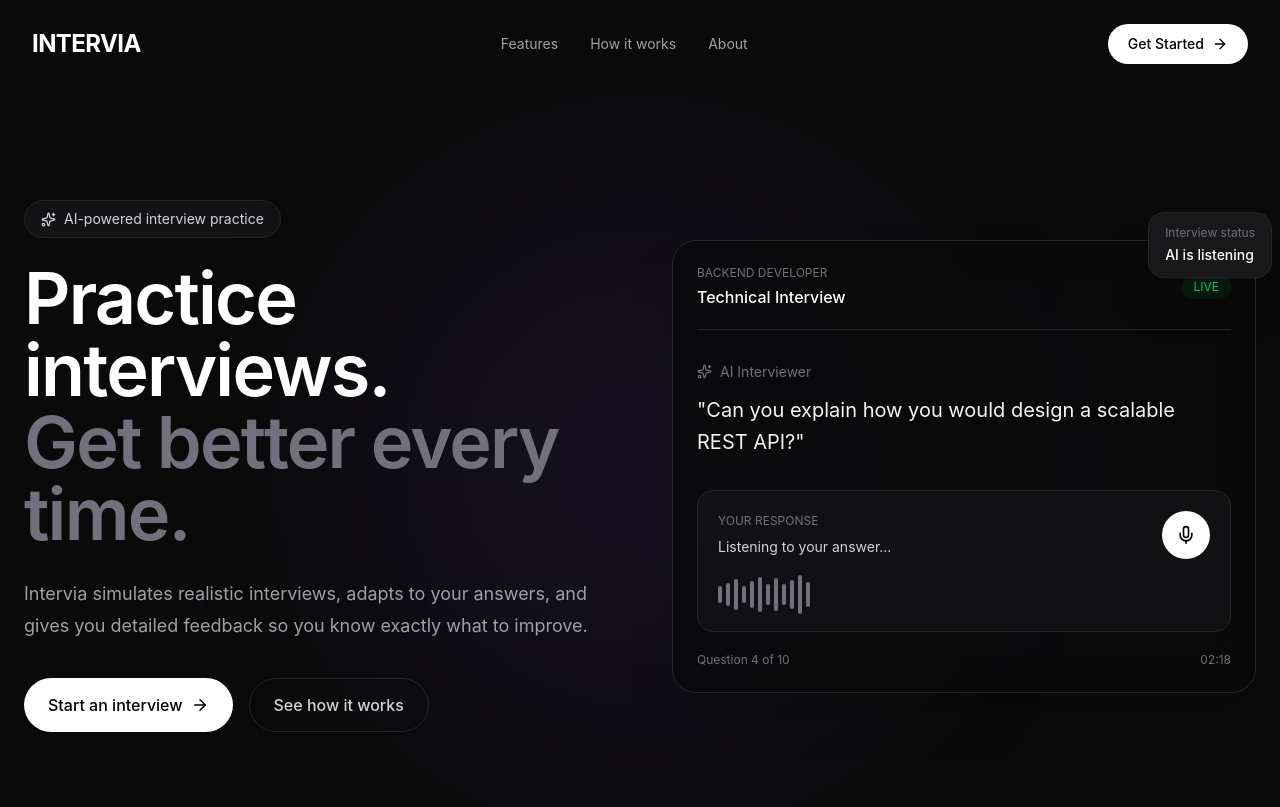
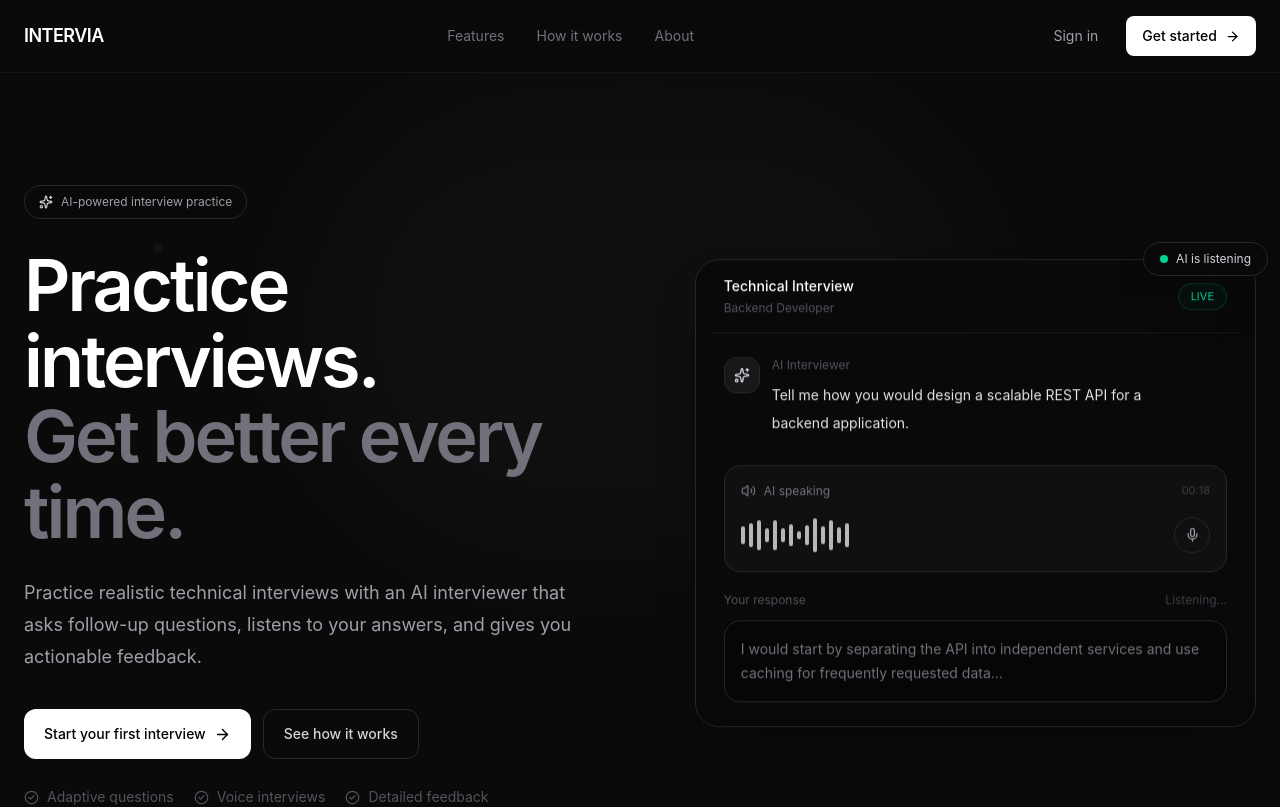
Before and after one commit to rudrapahune-dev/intervia, a React app in the folder frontend/: page / in a window 1280 px wide. Shown: the top 807 px of the page. Built offline with nearby package versions, Linux system fonts and the light colour scheme; the HTML template or start-up script is replaced by a standard one.

Commit message:
feat: connect landing CTAs to authentication flow

```diff
--- a/frontend/src/components/Hero.jsx
+++ b/frontend/src/components/Hero.jsx
@@ -1,13 +1,84 @@
-import { ArrowRight, Mic, Sparkles } from "lucide-react";
+import { useNavigate } from "react-router-dom";
 import { motion } from "framer-motion";
+import {
+  ArrowRight,
+  CheckCircle2,
+  Mic,
+  Sparkles,
+  Volume2,
+} from "lucide-react";
+
+function Waveform() {
+  const bars = [10, 18, 28, 16, 35, 22, 30, 14, 26, 38, 20, 30, 16, 24];
+
+  return (
+    <div className="flex h-10 items-center gap-1">
+      {bars.map((height, index) => (
+        <motion.span
+          key={index}
+          className="w-1 rounded-full bg-white/70"
+          animate={{
+            height: [height, Math.max(8, height - 8), height + 8, height],
+          }}
+          transition={{
+            duration: 1.1,
+            repeat: Infinity,
+            delay: index * 0.06,
+            ease: "easeInOut",
+          }}
+        />
+      ))}
+    </div>
+  );
+}
 
 function Hero() {
+  const navigate = useNavigate();
+
+const handleStartInterview = () => {
+  const token = localStorage.getItem("intervia_token");
+
+  if (token) {
+    navigate("/interview/setup");
+  } else {
+    navigate("/register");
+  }
+};
   return (
-    <section className="relative overflow-hidden px-6 py-20 md:py-28">
-      {/* Background glow */}
-      <div className="pointer-events-none absolute left-1/2 top-1/2 h-[500px] w-[500px] -translate-x-1/2 -translate-y-1/2 rounded-full bg-violet-500/10 blur-[120px]" />
+    <section className="relative overflow-hidden px-6 pb-24 pt-20 md:pb-32 md:pt-28">
+      {/* Ambient background */}
+      <div className="pointer-events-none absolute inset-0">
+        <div className="absolute left-1/2 top-0 h-[500px] w-[700px] -translate-x-1/2 rounded-full bg-white/[0.025] blur-3xl" />
 
-      <div className="relative mx-auto grid max-w-7xl items-center gap-16 lg:grid-cols-2">
+        <motion.div
+          className="absolute left-[12%] top-[20%] h-2 w-2 rounded-full bg-white/20"
+          animate={{
+            y: [0, -18, 0],
+            opacity: [0.2, 0.7, 0.2],
+          }}
+          transition={{
+            duration: 3,
+            repeat: Infinity,
+            ease: "easeInOut",
+          }}
+        />
+
+        <motion.div
+          className="absolute right-[15%] top-[35%] h-1.5 w-1.5 rounded-full bg-white/15"
+          animate={{
+            y: [0, 15, 0],
+            opacity: [0.15, 0.6, 0.15],
+          }}
+          transition={{
+            duration: 4,
+            repeat: Infinity,
+            ease: "easeInOut",
+          }}
+        />
+      </div>
+
+      <div className="relative mx-auto max-w-7xl">
+        <div className="grid items-center gap-16 lg:grid-cols-[1fr_0.95fr] lg:gap-20">
 
           {/* LEFT */}
           <motion.div
@@ -15,140 +86,181 @@ function Hero() {
             animate={{ opacity: 1, y: 0 }}
             transition={{ duration: 0.7 }}
           >
-          <div className="mb-6 inline-flex items-center gap-2 rounded-full border border-zinc-800 bg-zinc-900/70 px-4 py-2 text-sm text-zinc-300">
-            <Sparkles size={15} />
+            {/* Badge */}
+            <motion.div
+              initial={{ opacity: 0, y: 10 }}
+              animate={{ opacity: 1, y: 0 }}
+              transition={{ delay: 0.1, duration: 0.5 }}
+              className="mb-7 inline-flex items-center gap-2 rounded-full border border-zinc-800 bg-zinc-950/80 px-3.5 py-2 text-xs text-zinc-400"
+            >
+              <Sparkles size={14} className="text-zinc-300" />
               AI-powered interview practice
-          </div>
+            </motion.div>
 
-          <h1 className="text-5xl font-semibold tracking-tight sm:text-6xl lg:text-7xl">
+            <h1 className="max-w-3xl text-5xl font-semibold leading-[1.05] tracking-[-0.04em] text-white sm:text-6xl lg:text-7xl">
               Practice interviews.
               <br />
-
               <span className="text-zinc-500">
                 Get better every time.
               </span>
             </h1>
 
-          <p className="mt-7 max-w-xl text-lg leading-8 text-zinc-400">
-            Intervia simulates realistic interviews, adapts to your answers,
-            and gives you detailed feedback so you know exactly what to improve.
+            <p className="mt-7 max-w-xl text-base leading-8 text-zinc-400 md:text-lg">
+              Practice realistic technical interviews with an AI interviewer
+              that asks follow-up questions, listens to your answers, and
+              gives you actionable feedback.
             </p>
 
-          <div className="mt-9 flex flex-col gap-4 sm:flex-row">
-            <button className="flex items-center justify-center gap-2 rounded-full bg-white px-6 py-3.5 font-medium text-black transition hover:scale-[1.02] hover:bg-zinc-200">
-              Start an interview
-              <ArrowRight size={18} />
+            {/* CTA */}
+            <div className="mt-9 flex flex-col gap-3 sm:flex-row">
+             <button
+  type="button"
+  onClick={handleStartInterview}
+  className="group inline-flex items-center justify-center gap-2 rounded-xl bg-white px-5 py-3.5 text-sm font-medium text-black transition hover:bg-zinc-200"
+>
+  Start your first interview
+
+  <ArrowRight
+    size={17}
+    className="transition-transform duration-200 group-hover:translate-x-1"
+  />
 </button>
 
-            <button className="rounded-full border border-zinc-800 px-6 py-3.5 font-medium text-zinc-300 transition hover:border-zinc-600 hover:text-white">
+              <a
+                href="#how-it-works"
+                className="inline-flex items-center justify-center rounded-xl border border-zinc-800 px-5 py-3.5 text-sm font-medium text-zinc-300 transition hover:border-zinc-700 hover:text-white"
+              >
                 See how it works
-            </button>
+              </a>
+            </div>
+
+            {/* Trust line */}
+            <div className="mt-7 flex flex-wrap items-center gap-x-5 gap-y-2 text-sm text-zinc-600">
+              <span className="flex items-center gap-2">
+                <CheckCircle2 size={15} />
+                Adaptive questions
+              </span>
+
+              <span className="flex items-center gap-2">
+                <CheckCircle2 size={15} />
+                Voice interviews
+              </span>
+
+              <span className="flex items-center gap-2">
+                <CheckCircle2 size={15} />
+                Detailed feedback
+              </span>
             </div>
           </motion.div>
 
-        {/* RIGHT — INTERVIEW CARD */}
+          {/* RIGHT — INTERACTIVE PREVIEW */}
           <motion.div
-          initial={{ opacity: 0, x: 40 }}
-          animate={{ opacity: 1, x: 0 }}
+            initial={{ opacity: 0, x: 30, scale: 0.97 }}
+            animate={{ opacity: 1, x: 0, scale: 1 }}
             transition={{ duration: 0.8, delay: 0.15 }}
             className="relative"
           >
             {/* Floating badge */}
             <motion.div
-            animate={{ y: [0, -8, 0] }}
+              initial={{ opacity: 0, y: 10 }}
+              animate={{ opacity: 1, y: 0 }}
+              transition={{ delay: 0.9, duration: 0.5 }}
+              className="absolute -right-3 -top-5 z-10 hidden rounded-full border border-zinc-800 bg-zinc-950 px-4 py-2 text-xs text-zinc-300 shadow-2xl sm:flex sm:items-center sm:gap-2"
+            >
+              <span className="h-2 w-2 animate-pulse rounded-full bg-emerald-400" />
+              AI is listening
+            </motion.div>
+
+            <motion.div
+              animate={{
+                y: [0, -6, 0],
+              }}
               transition={{
-              duration: 4,
+                duration: 5,
                 repeat: Infinity,
                 ease: "easeInOut",
               }}
-            className="absolute -right-4 -top-5 z-10 rounded-2xl border border-zinc-800 bg-zinc-900 px-4 py-3 shadow-2xl"
+              className="rounded-3xl border border-zinc-800 bg-zinc-950/90 p-4 shadow-2xl shadow-black/30 backdrop-blur-xl"
             >
-            <p className="text-xs text-zinc-500">Interview status</p>
-            <p className="mt-1 text-sm font-medium text-white">
-              AI is listening
-            </p>
-          </motion.div>
-
-          {/* Main card */}
-          <div className="rounded-3xl border border-zinc-800 bg-zinc-950/90 p-6 shadow-2xl backdrop-blur-xl">
-
-            {/* Header */}
-            <div className="flex items-center justify-between border-b border-zinc-800 pb-5">
+              {/* Top bar */}
+              <div className="flex items-center justify-between border-b border-zinc-900 px-3 pb-4">
                 <div>
-                <p className="text-xs text-zinc-500">
-                  BACKEND DEVELOPER
+                  <p className="text-sm font-medium text-white">
+                    Technical Interview
                   </p>
 
-                <p className="mt-1 font-medium">
-                  Technical Interview
+                  <p className="mt-1 text-xs text-zinc-600">
+                    Backend Developer
                   </p>
                 </div>
 
-              <div className="rounded-full bg-green-500/10 px-3 py-1 text-xs text-green-400">
+                <div className="rounded-full border border-emerald-500/20 bg-emerald-500/5 px-3 py-1 text-[11px] text-emerald-400">
                   LIVE
                 </div>
               </div>
 
-            {/* AI question */}
-            <div className="py-8">
-              <div className="mb-3 flex items-center gap-2 text-sm text-zinc-500">
-                <Sparkles size={15} />
-                AI Interviewer
+              {/* AI message */}
+              <div className="px-3 pt-6">
+                <div className="flex items-start gap-3">
+                  <div className="flex h-9 w-9 shrink-0 items-center justify-center rounded-xl border border-zinc-800 bg-zinc-900">
+                    <Sparkles size={16} className="text-zinc-300" />
                   </div>
 
-              <p className="text-xl leading-8 text-zinc-100">
-                "Can you explain how you would design a scalable REST API?"
+                  <div>
+                    <p className="text-xs text-zinc-600">AI Interviewer</p>
+
+                    <p className="mt-2 max-w-sm text-sm leading-7 text-zinc-200">
+                      Tell me how you would design a scalable REST API for a
+                      backend application.
                     </p>
                   </div>
-
-            {/* User answer */}
-            <div className="rounded-2xl border border-zinc-800 bg-zinc-900/60 p-5">
-              <div className="flex items-center justify-between">
-
-                <div>
-                  <p className="text-xs text-zinc-500">
-                    YOUR RESPONSE
-                  </p>
-
-                  <p className="mt-2 text-sm text-zinc-300">
-                    Listening to your answer...
-                  </p>
-                </div>
-
-                <div className="flex h-12 w-12 items-center justify-center rounded-full bg-white text-black">
-                  <Mic size={20} />
-                </div>
-
-              </div>
-
-              {/* Audio bars */}
-              <div className="mt-5 flex h-8 items-center gap-1">
-                {[12, 20, 30, 16, 26, 34, 18, 28, 14, 22, 32, 18].map(
-                  (height, index) => (
-                    <motion.div
-                      key={index}
-                      animate={{ height: [height, height + 8, height] }}
-                      transition={{
-                        duration: 1,
-                        repeat: Infinity,
-                        delay: index * 0.08,
-                      }}
-                      className="w-1 rounded-full bg-zinc-500"
-                    />
-                  )
-                )}
                 </div>
               </div>
 
-            {/* Bottom */}
-            <div className="mt-5 flex items-center justify-between text-xs text-zinc-500">
-              <span>Question 4 of 10</span>
-              <span>02:18</span>
+              {/* Voice activity */}
+              <div className="mx-3 mt-7 rounded-2xl border border-zinc-800 bg-zinc-900/50 p-4">
+                <div className="flex items-center justify-between">
+                  <div className="flex items-center gap-2 text-xs text-zinc-500">
+                    <Volume2 size={15} />
+                    AI speaking
                   </div>
 
+                  <span className="text-[11px] text-zinc-700">
+                    00:18
+                  </span>
+                </div>
+
+                <div className="mt-4 flex items-center justify-between">
+                  <Waveform />
+
+                  <div className="ml-4 flex h-9 w-9 items-center justify-center rounded-full border border-zinc-800">
+                    <Mic size={15} className="text-zinc-400" />
+                  </div>
+                </div>
+              </div>
+
+              {/* User response */}
+              <div className="px-3 pb-2 pt-5">
+                <div className="flex items-center justify-between">
+                  <span className="text-xs text-zinc-600">
+                    Your response
+                  </span>
+
+                  <span className="text-xs text-zinc-700">
+                    Listening...
+                  </span>
+                </div>
+
+                <div className="mt-3 rounded-2xl border border-zinc-800 bg-black/30 px-4 py-4">
+                  <p className="text-sm leading-6 text-zinc-500">
+                    I would start by separating the API into independent
+                    services and use caching for frequently requested data...
+                  </p>
+                </div>
               </div>
             </motion.div>
-
+          </motion.div>
+        </div>
       </div>
     </section>
   );
--- a/frontend/src/components/Navbar.jsx
+++ b/frontend/src/components/Navbar.jsx
@@ -1,31 +1,159 @@
-import { ArrowRight } from "lucide-react";
+import { AnimatePresence, motion } from "framer-motion";
+import { ArrowRight, Menu, X } from "lucide-react";
+import { useState } from "react";
+import { useNavigate } from "react-router-dom";
 
 function Navbar() {
+  const navigate = useNavigate();
+
+const handleGetStarted = () => {
+  const token = localStorage.getItem("intervia_token");
+
+  if (token) {
+    navigate("/interview/setup");
+  } else {
+    navigate("/register");
+  }
+};
+  const [isOpen, setIsOpen] = useState(false);
+
+  const closeMenu = () => {
+    setIsOpen(false);
+  };
+
   return (
-    <nav className="flex items-center justify-between px-8 py-6 max-w-7xl mx-auto">
-      <div className="text-2xl font-bold tracking-tight">
+    <header className="sticky top-0 z-50 border-b border-zinc-900/80 bg-[#0a0a0a]/80 backdrop-blur-xl">
+      <nav className="mx-auto flex max-w-7xl items-center justify-between px-6 py-4">
+        {/* Logo */}
+        <a
+          href="/"
+          onClick={closeMenu}
+          className="text-lg font-semibold tracking-[-0.03em] text-white"
+        >
           INTERVIA
-      </div>
+        </a>
 
-      <div className="hidden md:flex items-center gap-8 text-sm text-zinc-400">
-        <a href="#features" className="hover:text-white transition">
+        {/* Desktop navigation */}
+        <div className="hidden items-center gap-8 md:flex">
+          <a
+            href="#features"
+            className="text-sm text-zinc-500 transition hover:text-white"
+          >
             Features
           </a>
 
-        <a href="#how-it-works" className="hover:text-white transition">
+          <a
+            href="#how-it-works"
+            className="text-sm text-zinc-500 transition hover:text-white"
+          >
             How it works
           </a>
 
-        <a href="#about" className="hover:text-white transition">
+          <a
+            href="#about"
+            className="text-sm text-zinc-500 transition hover:text-white"
+          >
             About
           </a>
         </div>
 
-      <button className="flex items-center gap-2 rounded-full bg-white px-5 py-2.5 text-sm font-medium text-black transition hover:bg-zinc-200">
-        Get Started
-        <ArrowRight size={16} />
+        {/* Desktop actions */}
+        <div className="hidden items-center gap-3 md:flex">
+          <a
+            href="/login"
+            className="rounded-lg px-4 py-2.5 text-sm text-zinc-400 transition hover:text-white"
+          >
+            Sign in
+          </a>
+
+          <button
+  type="button"
+  onClick={handleGetStarted}
+  className="group inline-flex items-center gap-2 rounded-lg bg-white px-4 py-2.5 text-sm font-medium text-black transition hover:bg-zinc-200"
+>
+  Get started
+
+  <ArrowRight
+    size={15}
+    className="transition-transform duration-200 group-hover:translate-x-0.5"
+  />
+</button>
+        </div>
+
+        {/* Mobile menu button */}
+        <button
+          type="button"
+          onClick={() => setIsOpen((prev) => !prev)}
+          className="flex h-10 w-10 items-center justify-center rounded-lg border border-zinc-800 text-zinc-300 transition hover:border-zinc-700 hover:text-white md:hidden"
+          aria-label={isOpen ? "Close menu" : "Open menu"}
+          aria-expanded={isOpen}
+        >
+          {isOpen ? <X size={19} /> : <Menu size={19} />}
         </button>
       </nav>
+
+      {/* Mobile menu */}
+      <AnimatePresence>
+        {isOpen && (
+          <motion.div
+            initial={{ opacity: 0, height: 0 }}
+            animate={{ opacity: 1, height: "auto" }}
+            exit={{ opacity: 0, height: 0 }}
+            transition={{ duration: 0.25, ease: "easeOut" }}
+            className="overflow-hidden border-t border-zinc-900 md:hidden"
+          >
+            <motion.div
+              initial={{ y: -10 }}
+              animate={{ y: 0 }}
+              exit={{ y: -10 }}
+              transition={{ duration: 0.2 }}
+              className="mx-auto flex max-w-7xl flex-col px-6 py-5"
+            >
+              <a
+                href="#features"
+                onClick={closeMenu}
+                className="border-b border-zinc-900 py-4 text-sm text-zinc-400 transition hover:text-white"
+              >
+                Features
+              </a>
+
+              <a
+                href="#how-it-works"
+                onClick={closeMenu}
+                className="border-b border-zinc-900 py-4 text-sm text-zinc-400 transition hover:text-white"
+              >
+                How it works
+              </a>
+
+              <a
+                href="#about"
+                onClick={closeMenu}
+                className="border-b border-zinc-900 py-4 text-sm text-zinc-400 transition hover:text-white"
+              >
+                About
+              </a>
+
+              <a
+                href="/login"
+                onClick={closeMenu}
+                className="py-4 text-sm text-zinc-400 transition hover:text-white"
+              >
+                Sign in
+              </a>
+
+              <a
+                href="/register"
+                onClick={closeMenu}
+                className="mt-2 inline-flex items-center justify-center gap-2 rounded-xl bg-white px-4 py-3 text-sm font-medium text-black transition hover:bg-zinc-200"
+              >
+                Get started
+                <ArrowRight size={15} />
+              </a>
+            </motion.div>
+          </motion.div>
+        )}
+      </AnimatePresence>
+    </header>
   );
 }
 
--- a/frontend/src/services/api.js
+++ b/frontend/src/services/api.js
@@ -1,4 +1,4 @@
-const API_BASE_URL = "http://localhost:5000/api";
+const API_BASE_URL = "http://172.31.28.11:5000/api";
 
 async function apiRequest(endpoint, options = {}) {
   const response = await fetch(`${API_BASE_URL}${endpoint}`, {
```
Also changed, not shown: 1 other file (tests, documents, lock files or other folders). Lines whose indentation alone changed are shown as unchanged.
